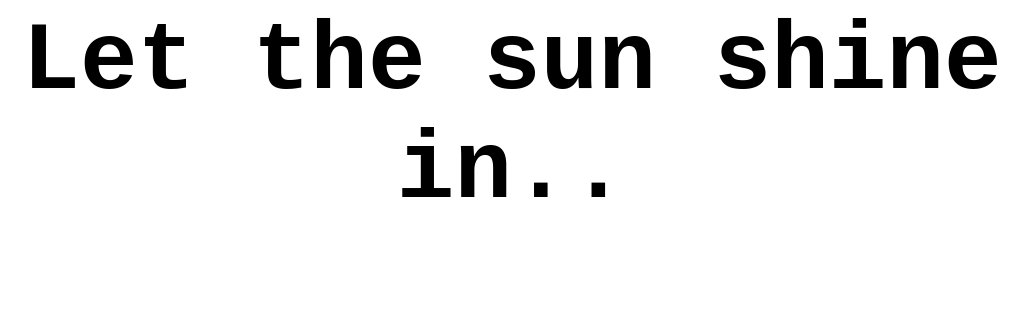
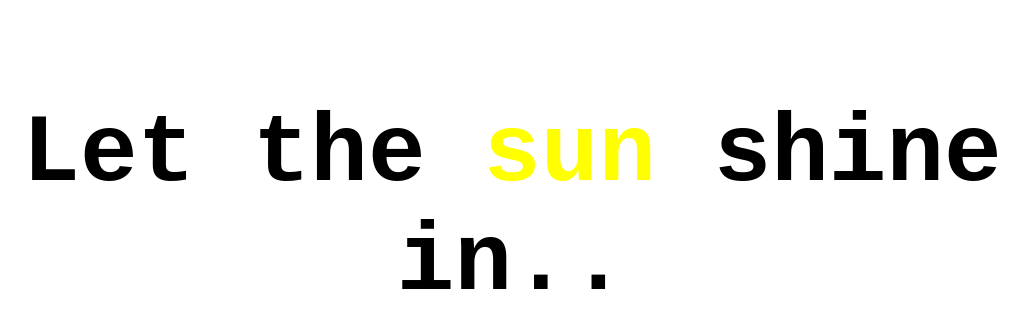
Before and after one commit to Art/Art.github.io, a plain HTML site: page index.html in a window 1280 px wide. Shown: the whole page, without its empty margins (128-1156 px from the left). Drawn offline with Linux system fonts and the light colour scheme.

Commit message:
Update index.html

```diff
--- a/index.html
+++ b/index.html
@@ -7,10 +7,10 @@
 <body>
 <script>
 
-  document.body.style.cssText = ' font: bold 72pt monospace; text-align: center; top: 100px;';
+  document.body.style.cssText = ' font: bold 72pt monospace; text-align: center; margin-top: 100px;';
 
   var info = document.body.appendChild( document.createElement( 'div' ) );
-  info.innerHTML = 'Let the sun shine in..';
+  info.innerHTML = 'Let the <span style=color:yellow >sun</span> shine in..';
 
 </script>
 </body>
```
